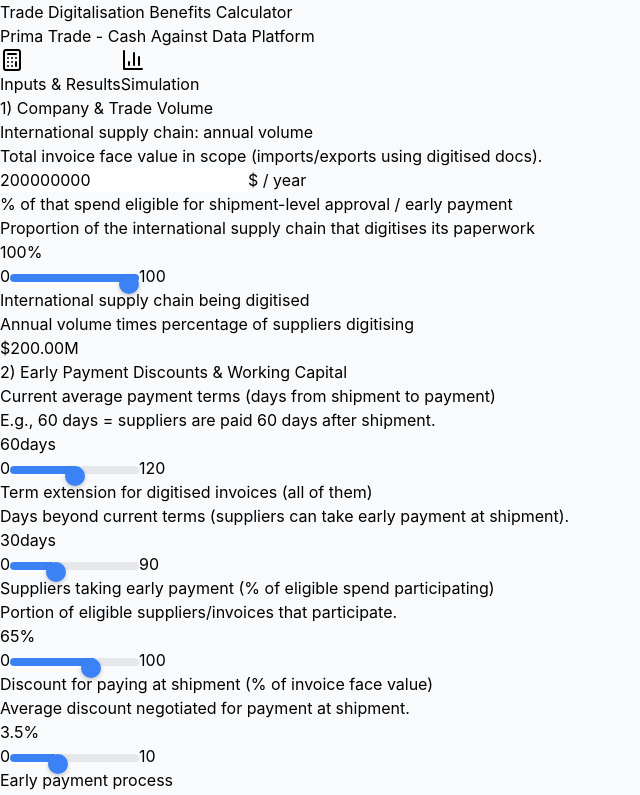
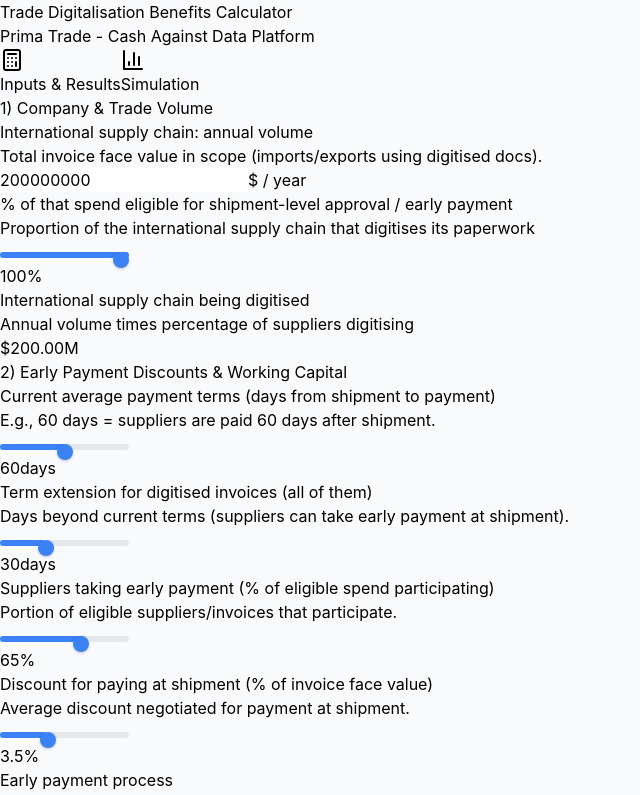
Before and after one commit to tim-1965/newdigitaltradeapp, a React (Vite) app: page / in a window 1280 px wide. Shown: the top 795 px of the page, without its empty margins (0-640 px from the left). Built offline with nearby package versions, Linux system fonts and the light colour scheme.

Commit message:
Add files via upload

```diff
--- a/src/App.css
+++ b/src/App.css
@@ -21,8 +21,8 @@
 input[type="range"].slider {
   -webkit-appearance: none;
   appearance: none;
-  height: 8px;
-  border-radius: 4px;
+  height: 6px;
+  border-radius: 3px;
   outline: none;
   transition: all 0.2s ease;
 }
@@ -30,46 +30,54 @@
 input[type="range"].slider::-webkit-slider-thumb {
   -webkit-appearance: none;
   appearance: none;
-  width: 20px;
-  height: 20px;
+  width: 16px;
+  height: 16px;
   border-radius: 50%;
   background: #3b82f6;
   cursor: pointer;
-  box-shadow: 0 2px 4px rgba(0, 0, 0, 0.2);
-  transition: all 0.2s ease;
+  box-shadow: 0 1px 3px rgba(0, 0, 0, 0.2);
+  transition: all 0.15s ease;
 }
 
 input[type="range"].slider::-webkit-slider-thumb:hover {
   background: #2563eb;
-  transform: scale(1.1);
-  box-shadow: 0 3px 6px rgba(0, 0, 0, 0.3);
+  transform: scale(1.15);
+  box-shadow: 0 2px 5px rgba(0, 0, 0, 0.3);
+}
+
+input[type="range"].slider::-webkit-slider-thumb:active {
+  transform: scale(1.05);
 }
 
 input[type="range"].slider::-moz-range-thumb {
-  width: 20px;
-  height: 20px;
+  width: 16px;
+  height: 16px;
   border-radius: 50%;
   background: #3b82f6;
   cursor: pointer;
   border: none;
-  box-shadow: 0 2px 4px rgba(0, 0, 0, 0.2);
-  transition: all 0.2s ease;
+  box-shadow: 0 1px 3px rgba(0, 0, 0, 0.2);
+  transition: all 0.15s ease;
 }
 
 input[type="range"].slider::-moz-range-thumb:hover {
   background: #2563eb;
-  transform: scale(1.1);
-  box-shadow: 0 3px 6px rgba(0, 0, 0, 0.3);
+  transform: scale(1.15);
+  box-shadow: 0 2px 5px rgba(0, 0, 0, 0.3);
+}
+
+input[type="range"].slider::-moz-range-thumb:active {
+  transform: scale(1.05);
 }
 
 input[type="range"].slider::-webkit-slider-runnable-track {
-  height: 8px;
-  border-radius: 4px;
+  height: 6px;
+  border-radius: 3px;
 }
 
 input[type="range"].slider::-moz-range-track {
-  height: 8px;
-  border-radius: 4px;
+  height: 6px;
+  border-radius: 3px;
   background: #e5e7eb;
 }
 
@@ -78,9 +86,17 @@
 }
 
 input[type="range"].slider:focus::-webkit-slider-thumb {
-  box-shadow: 0 0 0 3px rgba(59, 130, 246, 0.3);
+  box-shadow: 0 0 0 3px rgba(59, 130, 246, 0.2);
 }
 
 input[type="range"].slider:focus::-moz-range-thumb {
-  box-shadow: 0 0 0 3px rgba(59, 130, 246, 0.3);
+  box-shadow: 0 0 0 3px rgba(59, 130, 246, 0.2);
 }
+
+/* Utility for line clamping */
+.line-clamp-1 {
+  overflow: hidden;
+  display: -webkit-box;
+  -webkit-line-clamp: 1;
+  -webkit-box-orient: vertical;
+}
--- a/src/TradeSimulator.jsx
+++ b/src/TradeSimulator.jsx
@@ -177,67 +177,88 @@
   };
 
   const InputField = ({ label, value, onChange, unit = '', note = '', type = 'number', step = '1' }) => (
-    <div className="border-b border-gray-200 py-3">
-      <div className="flex items-start justify-between gap-4">
-        <div className="flex-1">
-          <label className="text-sm font-medium text-gray-700 block mb-1">{label}</label>
-          {note && <p className="text-xs text-gray-500 mt-1">{note}</p>}
+    <div className="border-b border-gray-200 py-2.5">
+      <div className="flex items-center gap-3">
+        <div className="flex-1 min-w-0">
+          <label className="text-xs font-medium text-gray-700 block mb-0.5">{label}</label>
+          {note && <p className="text-xs text-gray-500 line-clamp-1">{note}</p>}
         </div>
-        <div className="flex items-center gap-2 min-w-[180px]">
+        <div className="flex items-center gap-2 w-64">
           <input
             type={type}
             value={value}
             onChange={(e) => onChange(type === 'number' ? parseFloat(e.target.value) || 0 : e.target.value)}
             step={step}
-            className="w-full px-3 py-2 border border-gray-300 rounded-md focus:outline-none focus:ring-2 focus:ring-blue-500 text-right"
+            className="flex-1 px-3 py-1.5 text-sm border border-gray-300 rounded-md focus:outline-none focus:ring-2 focus:ring-blue-500 text-right"
           />
-          {unit && <span className="text-sm text-gray-600 whitespace-nowrap min-w-[60px]">{unit}</span>}
+          {unit && <span className="text-xs text-gray-600 whitespace-nowrap min-w-[60px]">{unit}</span>}
         </div>
       </div>
     </div>
   );
 
-  const SliderField = ({ label, value, onChange, min, max, step, unit = '', note = '', formatValue }) => (
-    <div className="border-b border-gray-200 py-3">
-      <div className="flex items-start justify-between gap-4 mb-2">
-        <div className="flex-1">
-          <label className="text-sm font-medium text-gray-700 block mb-1">{label}</label>
-          {note && <p className="text-xs text-gray-500 mt-1">{note}</p>}
+  const SliderField = ({ label, value, onChange, min, max, step, unit = '', note = '', formatValue }) => {
+    const [localValue, setLocalValue] = React.useState(value);
+    const [isChanging, setIsChanging] = React.useState(false);
+
+    React.useEffect(() => {
+      if (!isChanging) {
+        setLocalValue(value);
+      }
+    }, [value, isChanging]);
+
+    const handleChange = (newValue) => {
+      setLocalValue(newValue);
+      setIsChanging(true);
+    };
+
+    const handleMouseUp = () => {
+      setIsChanging(false);
+      onChange(localValue);
+    };
+
+    return (
+      <div className="border-b border-gray-200 py-2.5">
+        <div className="flex items-center gap-3">
+          <div className="flex-1 min-w-0">
+            <label className="text-xs font-medium text-gray-700 block mb-0.5">{label}</label>
+            {note && <p className="text-xs text-gray-500 line-clamp-1">{note}</p>}
           </div>
-        <div className="text-right min-w-[120px]">
-          <span className="text-lg font-semibold text-blue-700">
-            {formatValue ? formatValue(value) : value}
-          </span>
-          {unit && <span className="text-sm text-gray-600 ml-2">{unit}</span>}
-        </div>
-      </div>
-      <div className="flex items-center gap-3">
-        <span className="text-xs text-gray-500">{formatValue ? formatValue(min) : min}</span>
+          <div className="flex items-center gap-2 w-64">
             <input
               type="range"
               min={min}
               max={max}
               step={step}
-          value={value}
-          onChange={(e) => onChange(parseFloat(e.target.value))}
-          className="flex-1 h-2 bg-gray-200 rounded-lg appearance-none cursor-pointer slider"
+              value={localValue}
+              onChange={(e) => handleChange(parseFloat(e.target.value))}
+              onMouseUp={handleMouseUp}
+              onTouchEnd={handleMouseUp}
+              className="flex-1 h-1.5 bg-gray-200 rounded-lg appearance-none cursor-pointer slider"
               style={{
-            background: `linear-gradient(to right, #3b82f6 0%, #3b82f6 ${((value - min) / (max - min)) * 100}%, #e5e7eb ${((value - min) / (max - min)) * 100}%, #e5e7eb 100%)`
+                background: `linear-gradient(to right, #3b82f6 0%, #3b82f6 ${((localValue - min) / (max - min)) * 100}%, #e5e7eb ${((localValue - min) / (max - min)) * 100}%, #e5e7eb 100%)`
               }}
             />
-        <span className="text-xs text-gray-500">{formatValue ? formatValue(max) : max}</span>
+            <div className="text-right min-w-[60px]">
+              <span className="text-sm font-semibold text-blue-700">
+                {formatValue ? formatValue(localValue) : localValue}
+              </span>
+              {unit && <span className="text-xs text-gray-600 ml-1">{unit}</span>}
+            </div>
+          </div>
         </div>
       </div>
     );
+  };
 
   const CalculatedField = ({ label, value, note = '' }) => (
-    <div className="bg-blue-50 border-l-4 border-blue-500 py-3 px-4 mb-2">
-      <div className="flex items-start justify-between gap-4">
-        <div className="flex-1">
-          <label className="text-sm font-semibold text-gray-900 block">{label}</label>
-          {note && <p className="text-xs text-gray-600 mt-1">{note}</p>}
+    <div className="bg-blue-50 border-l-4 border-blue-500 py-2.5 px-3 mb-2">
+      <div className="flex items-center gap-3">
+        <div className="flex-1 min-w-0">
+          <label className="text-xs font-semibold text-gray-900 block mb-0.5">{label}</label>
+          {note && <p className="text-xs text-gray-600 line-clamp-1">{note}</p>}
         </div>
-        <div className="text-lg font-bold text-blue-700 min-w-[180px] text-right">
+        <div className="text-base font-bold text-blue-700 min-w-[120px] text-right">
           {value}
         </div>
       </div>
```
Lines whose indentation alone changed are shown as unchanged.
